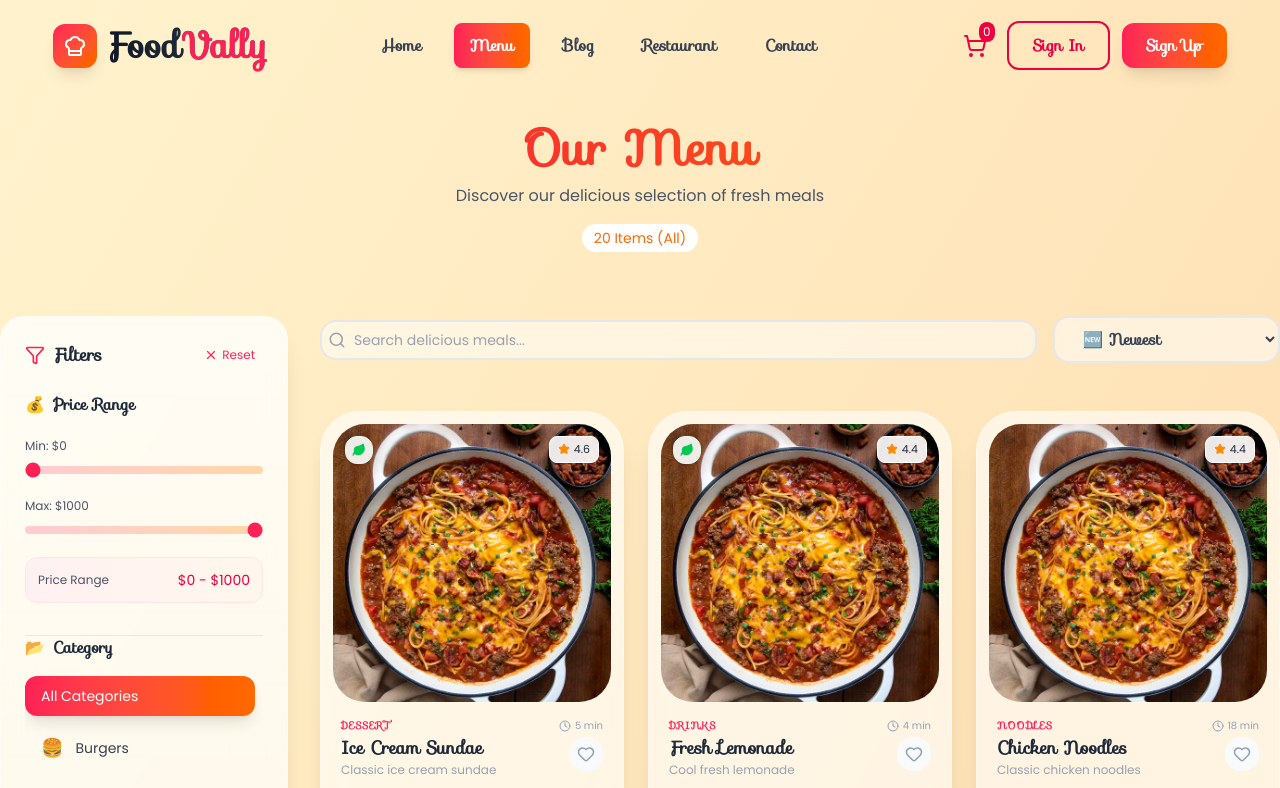
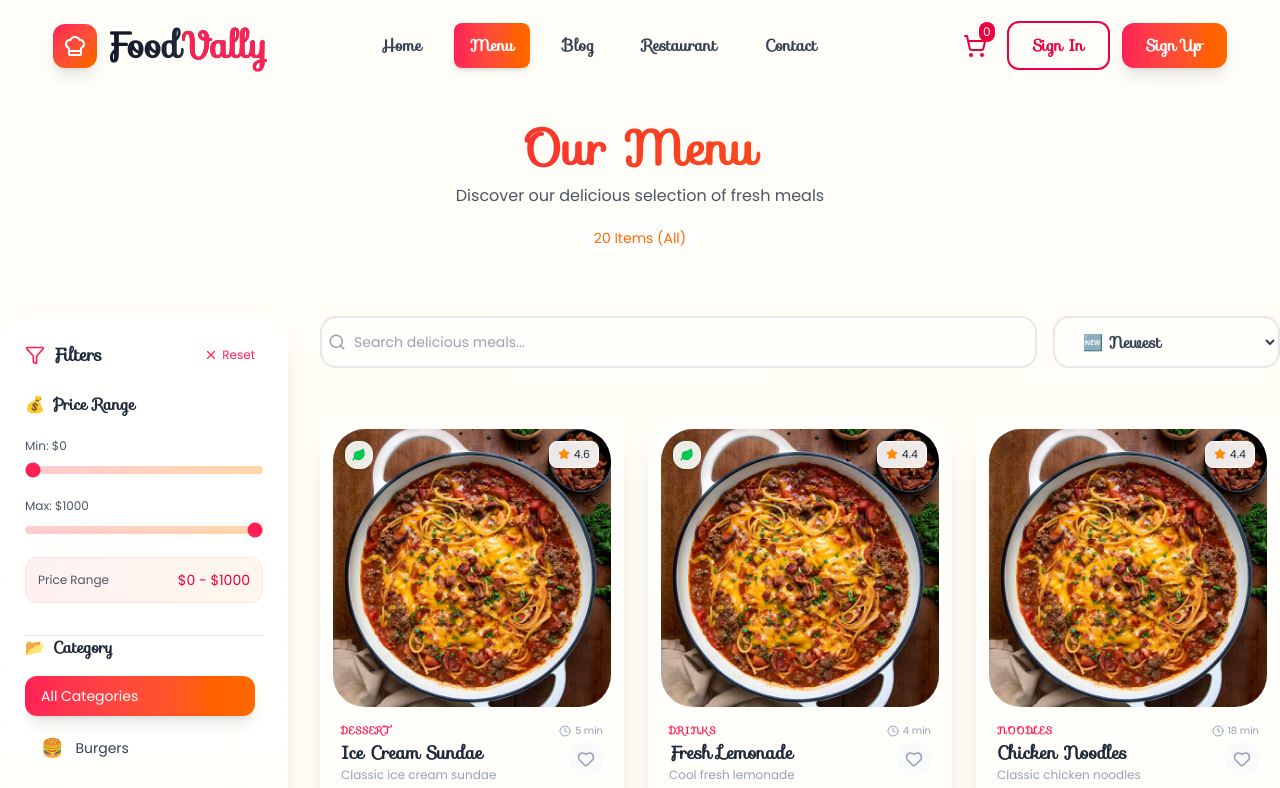
Before and after one commit to alaminislam34/FoodVely, a Next.js app: page /menu in a window 1280 px wide. Shown: the top 788 px of the page. Built offline with nearby package versions, Linux system fonts and the light colour scheme.

Commit message:
added some change on the design

```diff
--- a/src/app/(home)/components/Header/Navbar.tsx
+++ b/src/app/(home)/components/Header/Navbar.tsx
@@ -44,7 +44,7 @@ function Navbar() {
 
   return (
     <header
-      className={`w-full sticky z-40 transition-all duration-300 ${sticky ? " top-0 bg-linear-to-br from-orange-50/10 via-white/10 to-pink-50/10 backdrop-blur-xl shadow-xl" : ""}`}
+      className={`w-full sticky z-40 transition-all duration-300 ${sticky ? " top-0 bg-[#fffdf7] backdrop-blur-xl shadow-xl" : ""}`}
     >
       <AnimatePresence mode="wait">
         {isLoading ? (
--- a/src/app/(home)/menu/Components/MenuClient.tsx
+++ b/src/app/(home)/menu/Components/MenuClient.tsx
@@ -293,7 +293,7 @@ export default function MenuClient({ initialSlug }: { initialSlug: string }) {
                     placeholder="Search delicious meals..."
                     value={searchQuery}
                     onChange={(e) => setSearchQuery(e.target.value)}
-                    className="w-full pl-8 pr-4 py-2 md;py-3 rounded-2xl border-2 border-gray-200 bg-white/50 backdrop-blur-sm focus:outline-none focus:ring-2 focus:ring-rose-500 focus:border-rose-500 transition-all placeholder:text-gray-400 text-gray-800 text-sm"
+                    className="w-full pl-8 pr-4 py-2 md:py-3.5 rounded-2xl border-2 border-gray-200 bg-white/50 backdrop-blur-sm focus:outline-none focus:ring-2 focus:ring-rose-500 focus:border-rose-500 transition-all placeholder:text-gray-400 text-gray-800 text-sm"
                   />
                 </div>
 
--- a/src/app/(home)/restaurant/page.tsx
+++ b/src/app/(home)/restaurant/page.tsx
@@ -312,7 +312,7 @@ export default function RestaurantPage() {
                   placeholder="Search restaurants..."
                   value={searchQuery}
                   onChange={(e) => setSearchQuery(e.target.value)}
-                  className="w-full px-4 py-2 rounded-lg border border-gray-200 text-sm focus:outline-none focus:ring-2 focus:ring-rose-500 placeholder:text-gray-400"
+                  className="w-full px-4 py-2 md:py-3.5 rounded-lg border border-gray-200 text-sm focus:outline-none focus:ring-2 focus:ring-rose-500 placeholder:text-gray-400"
                 />
               </div>
 
--- a/src/app/globals.css
+++ b/src/app/globals.css
@@ -34,7 +34,8 @@ button {
 } */
 body {
     font-family: 'Poppins', sans-serif;
-    background: linear-gradient(120deg, #fff3cd, #ffddb0, #fff8e1);
+    background: linear-gradient(180deg, #fffdf7 0%, #fffbee 100%);
 }
 
+
 /* main className="flex-1 h-screen overflow-y-auto bg-[url('https://www.transparenttextures.com/patterns/cubes.png')] bg-fixed"> */
```
